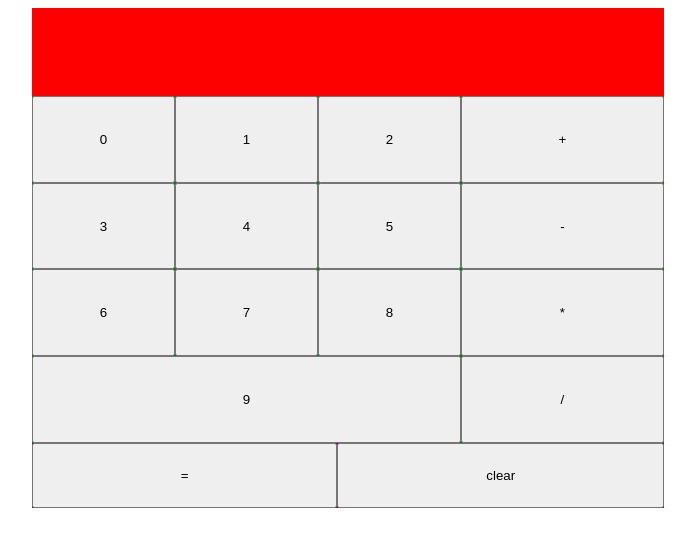
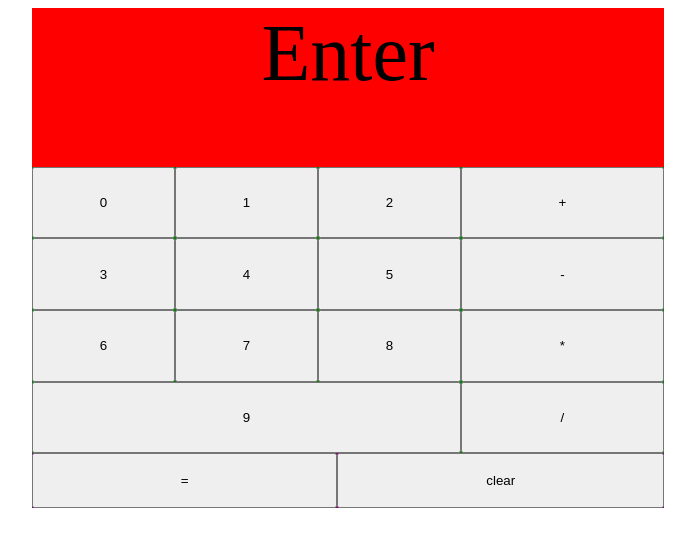
Before and after one commit to yingkai-lee/calculator, a plain HTML site: page index.html in a window 1280 px wide. Both pictures are taken after a click on the button "clear". Shown: the whole page, without its empty margins (292-987 px from the left). Drawn offline with Linux system fonts and the light colour scheme.

Commit message:
Add placeholder text for display

```diff
--- a/index.html
+++ b/index.html
@@ -9,7 +9,7 @@
 <body>
 	<div class="container">
 		<div class="section-display">
-			<div></div>
+			<div>Enter</div>
 		</div>
 		<div class="section-numop">
 			<div class="numbers">
--- a/script.js
+++ b/script.js
@@ -11,7 +11,7 @@ function div(numA, numB){
 	if (numB == 0){
 		alert("Divide by zero!");
 		clearButton.click();
-		return;
+		return "Enter";
 	}
 	return numA / numB;
 }
@@ -71,7 +71,7 @@ for (const button of opButtons){
 }
 
 document.querySelector(".equals").addEventListener("click", function(){
-	if (!firstNum || !operator || displaySection.textContent == ""){
+	if (!firstNum || !operator || displaySection.textContent == "Enter"){
 		alert("Invalid operation!");
 		clearButton.click();
 		return;
@@ -89,5 +89,5 @@ clearButton.addEventListener("click", function(){
 	firstNum = undefined;
 	operator = "";
 	secondNum = undefined;
-	displaySection.textContent = "";
+	displaySection.textContent = "Enter";
 });
--- a/styles.css
+++ b/styles.css
@@ -12,6 +12,8 @@
 }
 .section-display > div{
     text-align: center;
+    height: 100%;
+    font-size: 80px;
 }
 .section-numop{
     background-color: green;
```
